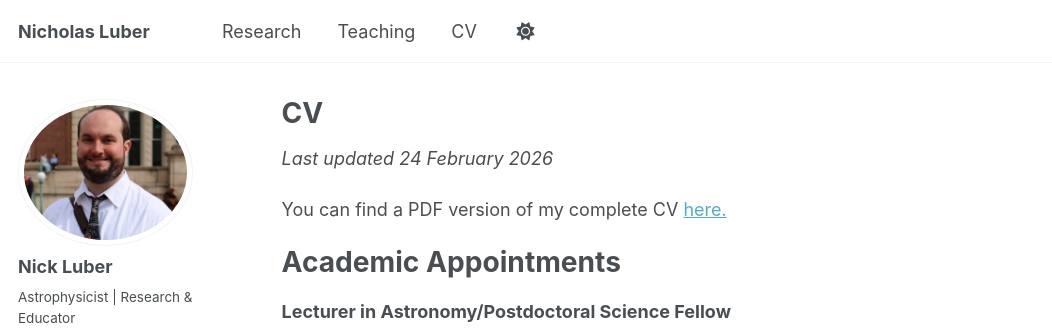
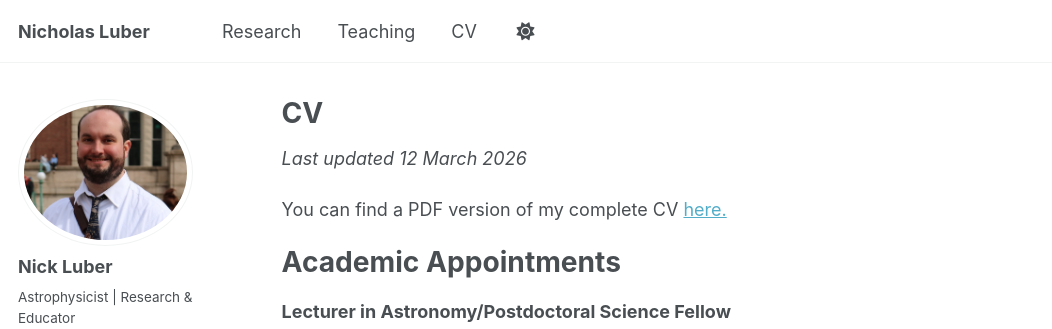
Before and after one commit to nicholasluber/nicholasluber.github.io, a Jekyll site: the page built from _pages/cv.md, in a window 1280 px wide and 900 px high. Shown: the top 329 px of the window, without its empty margins (0-1052 px from the left). Built offline with Jekyll 4.4.1, drawn with Linux system fonts in a browser that asks for light colours; some web fonts are replaced; a script that is not in the unit is left out.

Commit message:
Update last updated date in CV

```diff
--- a/_pages/cv.md
+++ b/_pages/cv.md
@@ -9,7 +9,7 @@ redirect_from:
 
 {% include base_path %}
 
-*Last updated 24 February 2026*
+*Last updated 12 March 2026*
 
 You can find a PDF version of my complete CV [here.](../files/Luber_CV.pdf)
 
```
